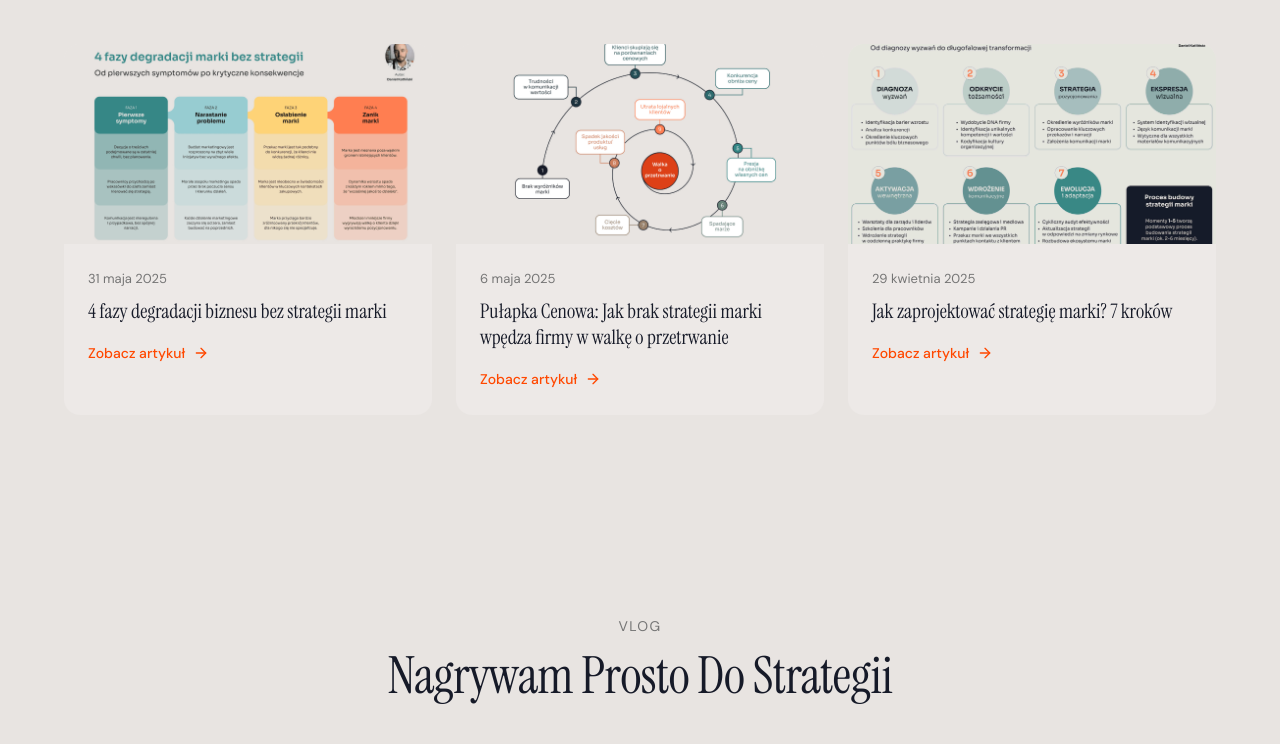
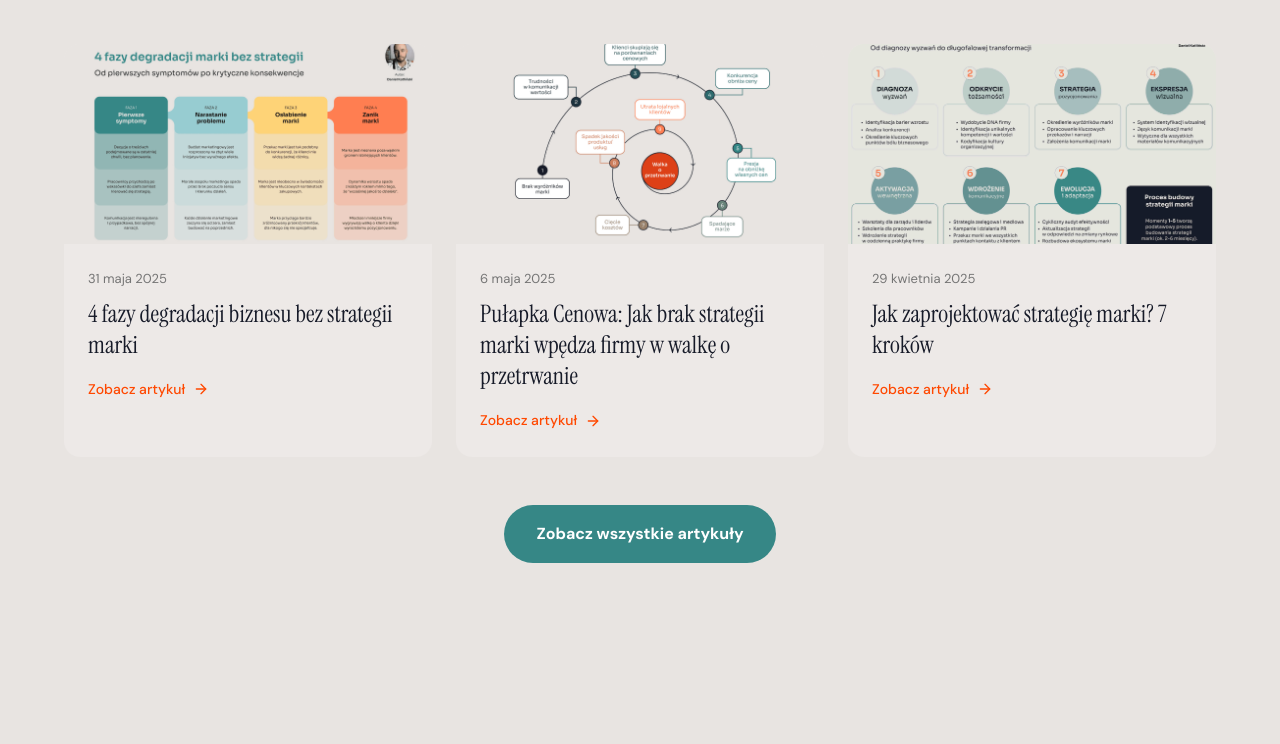
Before and after one commit to danielkotlinski-sys/danielkotlinski.pl, an Eleventy site: page src/index.njk in a window 1280 px wide. Shown: the part 8068-8812 px from the top of the page. Built offline with nearby package versions, Linux system fonts and the light colour scheme; Eleventy itself is replaced by a stand-in of ours; files that its build step writes are made by us from their sources.

Commit message:
Add blog footer CTA, bigger titles, GA tag, fix sitemap URL
- Button "Zobacz wszystkie artykuły" under blog listing
- Blog card titles 20px → 24px
- Google Analytics G-S8JBGSZY8P
- Sitemap URL without www

Co-Authored-By: Claude Opus 4.6 (1M context) <noreply@anthropic.com>

```diff
--- a/src/_data/site.json
+++ b/src/_data/site.json
@@ -1,7 +1,7 @@
 {
   "title": "Daniel Kotlinski - Brand Consultancy",
   "description": "Strateg marki i komunikacji. Pomagam firmom budować silne marki.",
-  "url": "https://www.danielkotlinski.pl",
+  "url": "https://danielkotlinski.pl",
   "author": "Daniel Kotlinski",
   "email": "kontakt@danielkotlinski.pl",
   "social": {
--- a/src/_includes/base.njk
+++ b/src/_includes/base.njk
@@ -19,6 +19,15 @@
 
   <!-- Favicon -->
   <link rel="icon" href="{{ '/img/logo.png' | url }}" type="image/png">
+
+  <!-- Google Analytics -->
+  <script async src="https://www.googletagmanager.com/gtag/js?id=G-S8JBGSZY8P"></script>
+  <script>
+    window.dataLayer = window.dataLayer || [];
+    function gtag(){dataLayer.push(arguments);}
+    gtag('js', new Date());
+    gtag('config', 'G-S8JBGSZY8P');
+  </script>
 
   <!-- Styles -->
   <link rel="stylesheet" href="{{ '/css/style.css' | url }}">
--- a/src/css/style.css
+++ b/src/css/style.css
@@ -911,9 +911,14 @@ p {
   margin-bottom: 8px;
 }
 
+.blog-section__footer {
+  text-align: center;
+  margin-top: 48px;
+}
+
 .blog-card__title {
   font-family: var(--font-heading);
-  font-size: 20px;
+  font-size: 24px;
   color: var(--text-dark);
   margin-bottom: 16px;
   line-height: 1.3;
--- a/src/index.njk
+++ b/src/index.njk
@@ -436,6 +436,9 @@ description: Pomagam firmom budować unikalne marki, które pozwalają bronić s
       </a>
       {%- endfor %}
     </div>
+    <div class="blog-section__footer reveal">
+      <a href="{{ '/blog/' | url }}" class="btn btn-teal">Zobacz wszystkie artykuły</a>
+    </div>
   </div>
 </section>
 
```
